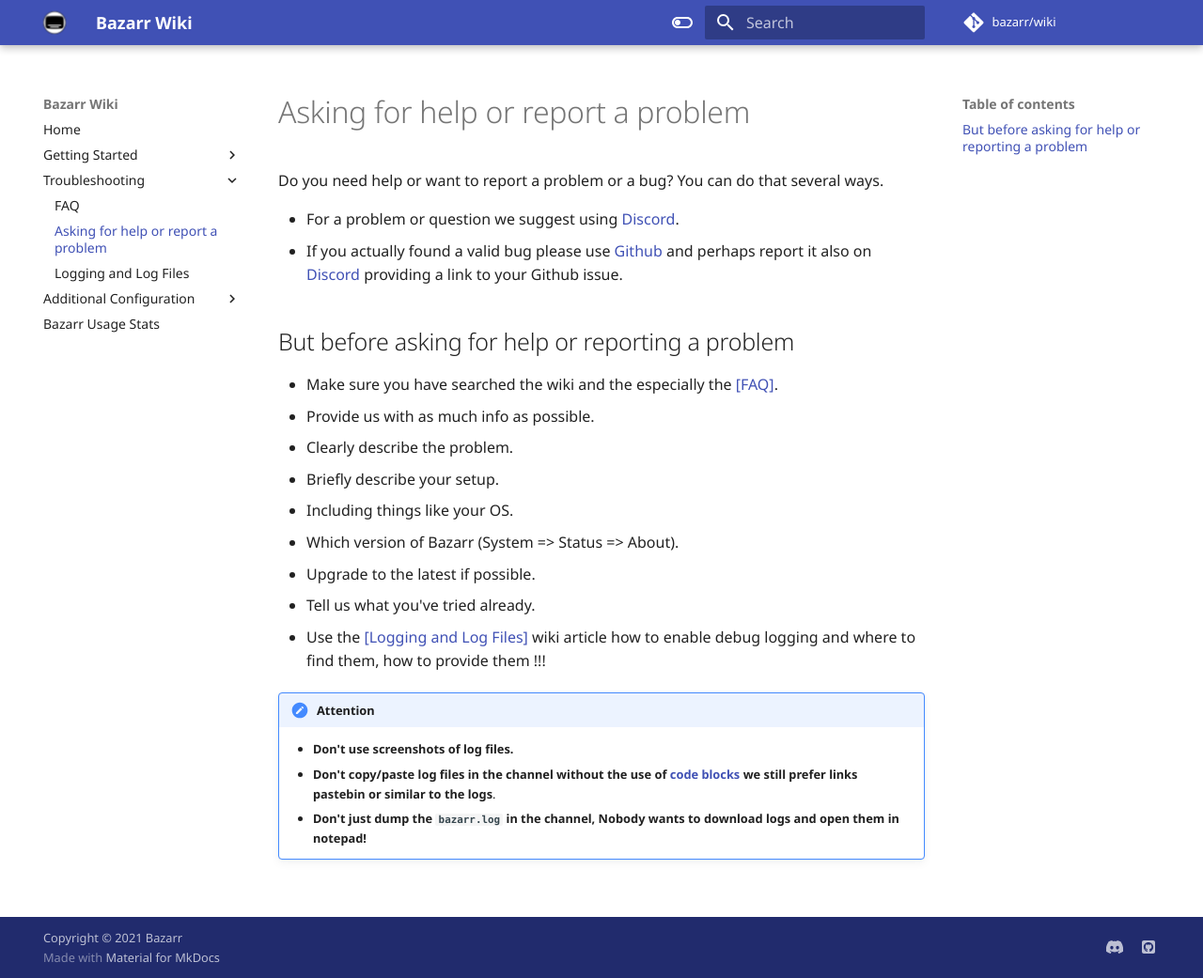
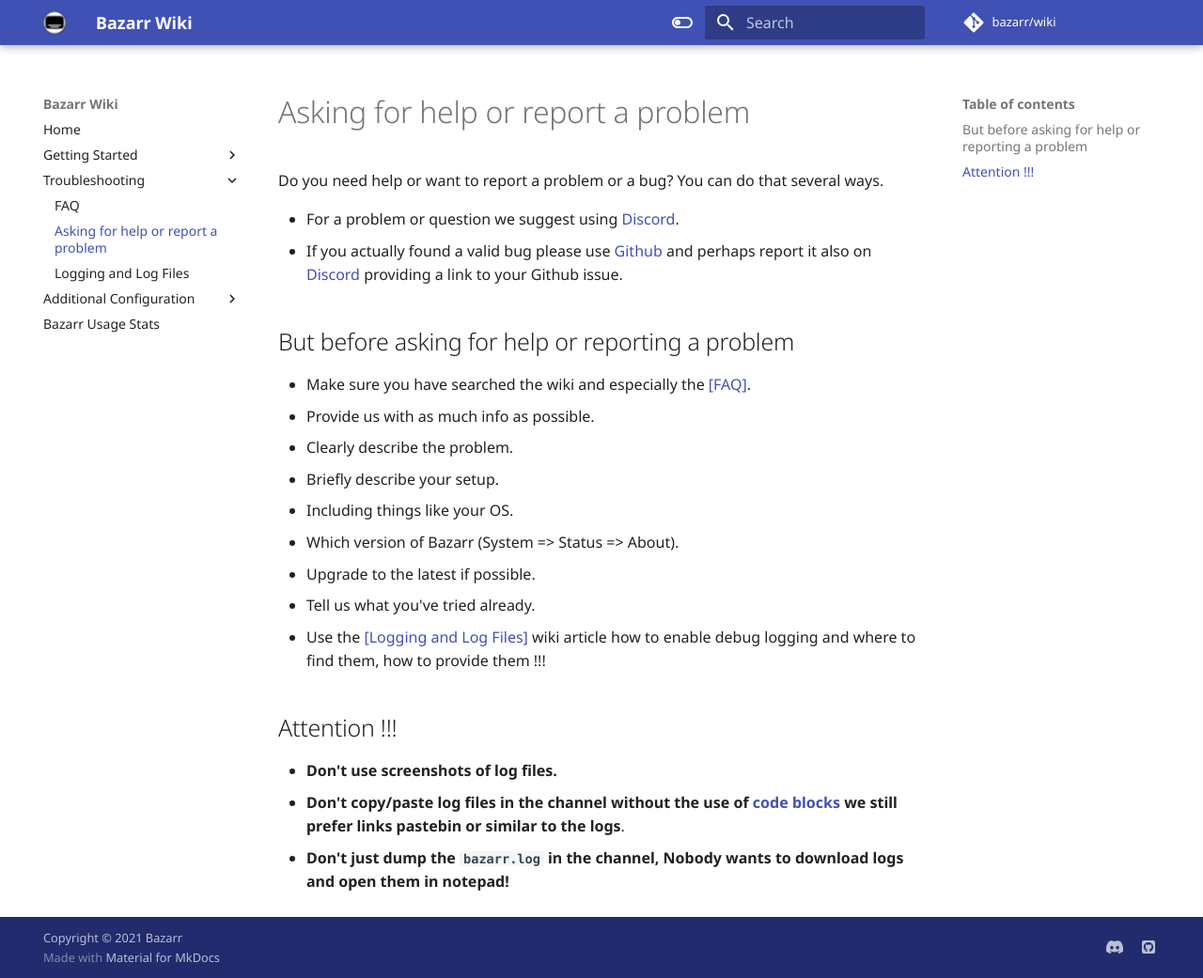
Before and after one commit to bazarr/wiki, an MkDocs documentation site: the page built from docs/Troubleshooting/Asking-for-help-or-report-a-problem.md, in a window 1280 px wide and 1041 px high. Shown: the whole window at 94% size. Built offline with MkDocs 1.6.1 and Material for MkDocs 9.7.7, drawn with Linux system fonts in a browser that asks for light colours; some web fonts are replaced; comment, search, counter and statistics services are not loaded.

```diff
--- a/docs/Troubleshooting/Asking-for-help-or-report-a-problem.md
+++ b/docs/Troubleshooting/Asking-for-help-or-report-a-problem.md
@@ -7,7 +7,7 @@ Do you need help or want to report a problem or a bug? You can do that several w
 
 ## But before asking for help or reporting a problem
 
-- Make sure you have searched the wiki and the especially the [[FAQ]](/Troubleshooting/FAQ/).
+- Make sure you have searched the wiki and especially the [[FAQ]](/Troubleshooting/FAQ/).
 - Provide us with as much info as possible.
 - Clearly describe the problem.
 - Briefly describe your setup.
@@ -17,8 +17,8 @@ Do you need help or want to report a problem or a bug? You can do that several w
 - Tell us what you've tried already.
 - Use the [[Logging and Log Files]](/Troubleshooting/Logging-and-Log-Files/) wiki article how to enable debug logging and where to find them, how to provide them !!!
 
-!!! attention
+## Attention !!!
 
-    - **Don't use screenshots of log files.**
-    - **Don't copy/paste log files in the channel without the use of [code blocks](https://support.discord.com/hc/en-us/articles/210298617-Markdown-Text-101-Chat-Formatting-Bold-Italic-Underline-) we still prefer links pastebin or similar to the logs**.
-    - **Don't just dump the `bazarr.log` in the channel, Nobody wants to download logs and open them in notepad!**
+- **Don't use screenshots of log files.**
+- **Don't copy/paste log files in the channel without the use of [code blocks](https://support.discord.com/hc/en-us/articles/210298617-Markdown-Text-101-Chat-Formatting-Bold-Italic-Underline-) we still prefer links pastebin or similar to the logs**.
+- **Don't just dump the `bazarr.log` in the channel, Nobody wants to download logs and open them in notepad!**
```
Also changed, not shown: docs/Getting-Started/Installation/Docker/docker.md (line endings or trailing spaces).
